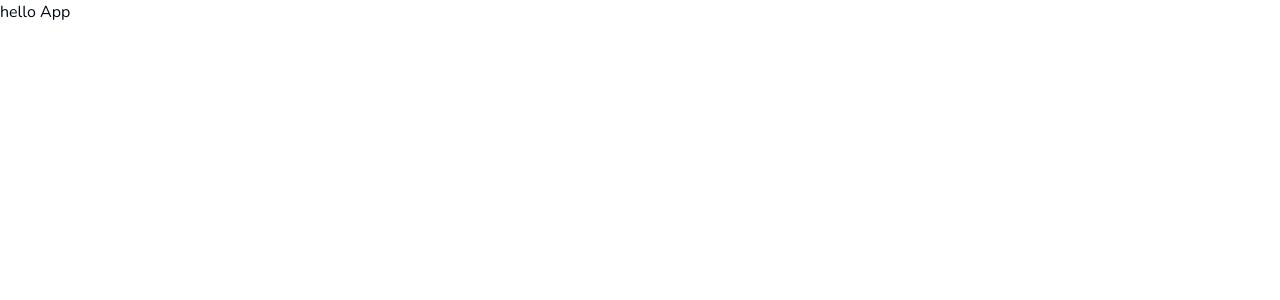
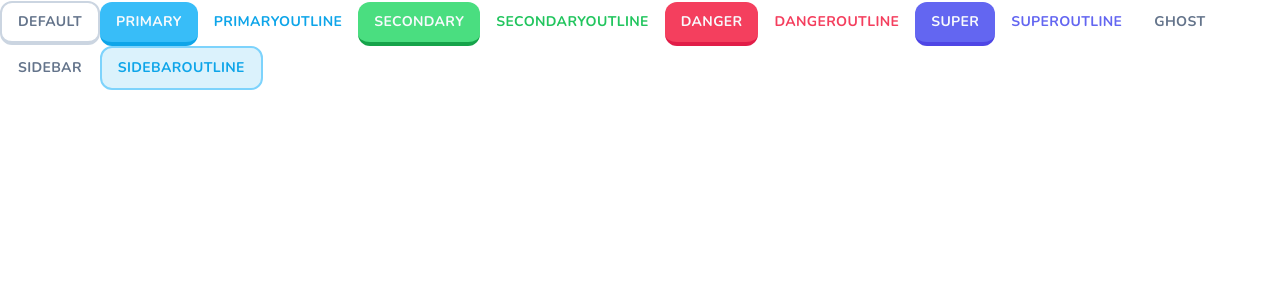
Before and after one commit to dhiflaoui/Language_learning_app, a Next.js app: page / in a window 1280 px wide. Shown: the top 300 px of the page. Built offline with nearby package versions, Linux system fonts and the light colour scheme.

Commit message:
feat: create custom buttons

```diff
--- a/app/page.tsx
+++ b/app/page.tsx
@@ -1,8 +1,20 @@
+import { Button } from "@/components/ui/button";
 
 export default function Home() {
- return(
-  <div>
-    hello App
-  </div>
-  )
+  return (
+    <div>
+      <Button variant="default">default</Button>
+      <Button variant="primary">Primary</Button>
+      <Button variant="primaryOutline">PrimaryOutline</Button>
+      <Button variant="secondary">Secondary</Button>
+      <Button variant="secondaryOutline">SecondaryOutline</Button>
+      <Button variant="danger">danger</Button>
+      <Button variant="dangerOutline">dangerOutline</Button>
+      <Button variant="super">super</Button>
+      <Button variant="superOutline">superOutline</Button>
+      <Button variant="ghost">ghost</Button>
+      <Button variant="sidebar">sidebar</Button>
+      <Button variant="sidebarOutline">sidebarOutline</Button>
+    </div>
+  );
 }
--- a/components/ui/button.tsx
+++ b/components/ui/button.tsx
@@ -1,29 +1,41 @@
-import * as React from "react"
-import { Slot } from "@radix-ui/react-slot"
-import { cva, type VariantProps } from "class-variance-authority"
+import * as React from "react";
+import { Slot } from "@radix-ui/react-slot";
+import { cva, type VariantProps } from "class-variance-authority";
 
-import { cn } from "@/lib/utils"
+import { cn } from "@/lib/utils";
 
 const buttonVariants = cva(
-  "inline-flex items-center justify-center gap-2 whitespace-nowrap rounded-md text-sm font-medium ring-offset-background transition-colors focus-visible:outline-none focus-visible:ring-2 focus-visible:ring-ring focus-visible:ring-offset-2 disabled:pointer-events-none disabled:opacity-50 [&_svg]:pointer-events-none [&_svg]:size-4 [&_svg]:shrink-0",
+  "inline-flex items-center justify-center gap-2 whitespace-nowrap rounded-xl text-sm font-bold ring-offset-background transition-colors focus-visible:outline-none focus-visible:ring-2 focus-visible:ring-ring focus-visible:ring-offset-2 disabled:pointer-events-none disabled:opacity-50 [&_svg]:pointer-events-none [&_svg]:size-4 [&_svg]:shrink-0 uppercase tracking-wide",
   {
     variants: {
       variant: {
-        default: "bg-primary text-primary-foreground hover:bg-primary/90",
-        destructive:
-          "bg-destructive text-destructive-foreground hover:bg-destructive/90",
-        outline:
-          "border border-input bg-background hover:bg-accent hover:text-accent-foreground",
+        default:
+          "bg-white text-black border-slate-300 border-2 border-b-[4px] active:border-b-2 hover:bg-slate-100 text-slate-500",
+        primary:
+          "bg-sky-400 text-primary-foreground active:border-b-0 hover:bg-sky-400/90 border-sky-500 border-b-4 ",
+        primaryOutline: "bg-white text-sky-500 hover:bg-slate-100",
         secondary:
-          "bg-secondary text-secondary-foreground hover:bg-secondary/80",
-        ghost: "hover:bg-accent hover:text-accent-foreground",
-        link: "text-primary underline-offset-4 hover:underline",
+          "bg-green-400 text-primary-foreground active:border-b-0 hover:bg-green-500/90 border-green-600 border-b-4 ",
+        secondaryOutline: "bg-white text-green-500 hover:bg-slate-100",
+        danger:
+          "bg-rose-500 text-primary-foreground hover:bg-rose-500/90 border-rose-600 border-b-4 active:border-b-0",
+        dangerOutline: "bg-white text-rose-500 hover:bg-slate-100",
+        super:
+          "bg-indigo-500 text-primary-foreground hover:bg-indigo-500/90 border-indigo-600 border-b-4 active:border-b-0",
+        superOutline: "bg-white text-indigo-500 hover:bg-slate-100",
+        ghost:
+          "bg-transparent text-slate-500 border-transparent border-0 hover:bg-slate-100",
+        sidebar:
+          "bg-transparent text-slate-500 border-2 border-transparent hover:bg-slate-100 transition-none",
+        sidebarOutline:
+          "bg-sky-500/15 text-sky-500 border-sky-300 border-2 hover:bg-sky-500/20 transition-none",
       },
       size: {
-        default: "h-10 px-4 py-2",
-        sm: "h-9 rounded-md px-3",
-        lg: "h-11 rounded-md px-8",
+        default: "h-11 px-4 py-2",
+        sm: "h-9 px-3",
+        lg: "h-12  px-8",
         icon: "h-10 w-10",
+        rounded: "rounded-full",
       },
     },
     defaultVariants: {
@@ -31,26 +43,26 @@
       size: "default",
     },
   }
-)
+);
 
 export interface ButtonProps
   extends React.ButtonHTMLAttributes<HTMLButtonElement>,
     VariantProps<typeof buttonVariants> {
-  asChild?: boolean
+  asChild?: boolean;
 }
 
 const Button = React.forwardRef<HTMLButtonElement, ButtonProps>(
   ({ className, variant, size, asChild = false, ...props }, ref) => {
-    const Comp = asChild ? Slot : "button"
+    const Comp = asChild ? Slot : "button";
     return (
       <Comp
         className={cn(buttonVariants({ variant, size, className }))}
         ref={ref}
         {...props}
       />
-    )
+    );
   }
-)
-Button.displayName = "Button"
+);
+Button.displayName = "Button";
 
-export { Button, buttonVariants }
+export { Button, buttonVariants };
```
